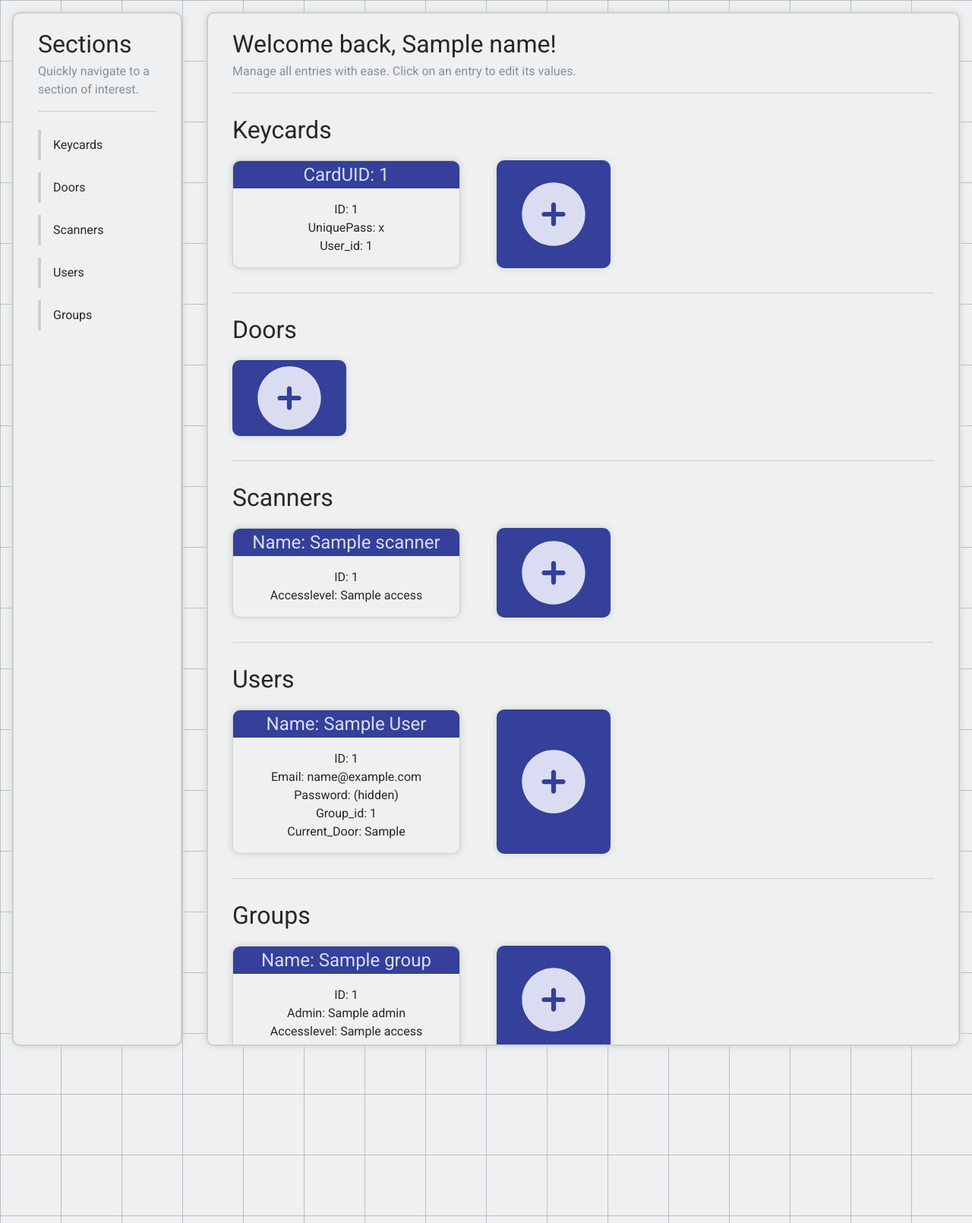
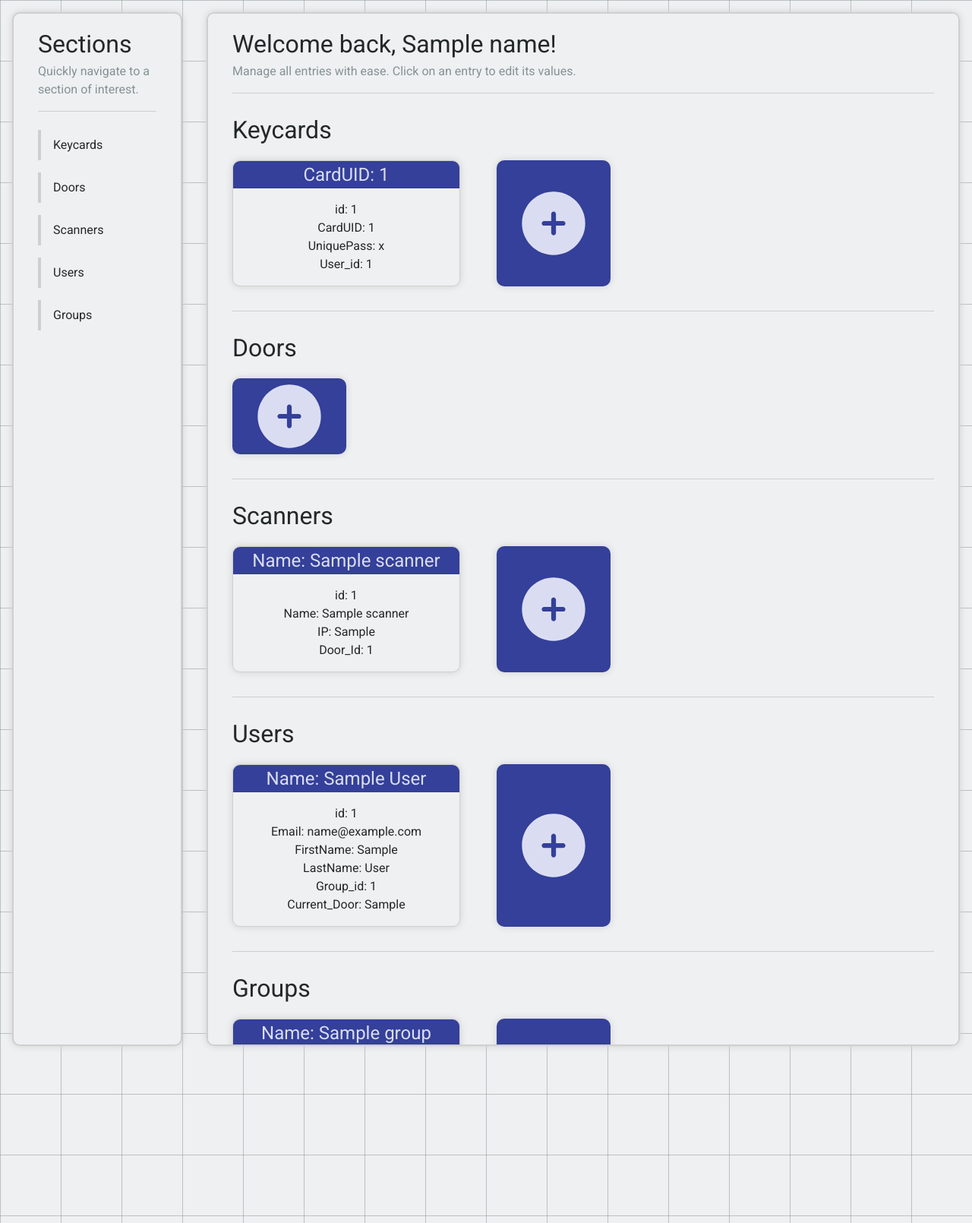
Before and after one commit to Viovyx/Gitok-Flask-Website-STEM-Project, a Python web app: template templates/home.html in a window 1280 px wide. Shown: the part 24-1634 px from the top of the page at 76% size. Run offline with Jinja, Linux system fonts and the light colour scheme; the template is opened without the code that fills it: most values are stand-ins (such as "Sample title", 1, 10 or a date in 2020).

Commit message:
changed shown info per item

```diff
--- a/templates/home.html
+++ b/templates/home.html
@@ -56,9 +56,10 @@
                     >
                         <h3 id="name">CardUID: {{ keycard.CardUID }}</h3>
                         <ul>
-                            <li id="id">ID: {{ keycard.id }}</li>
-                            <li id="pass">UniquePass: {{ keycard.UniquePass }}</li>
-                            <li id="user">User_id: {{ keycard.User_id }}</li>
+                            <li id="id">id: {{ keycard.id }}</li>
+                            <li id="CardUID">CardUID: {{ keycard.CardUID }}</li>
+                            <li id="UniquePass">UniquePass: {{ keycard.UniquePass }}</li>
+                            <li id="User_id">User_id: {{ keycard.User_id }}</li>
                         </ul>
                     </div>
                     {% endfor %}
@@ -101,8 +102,11 @@
                         >
                             <h3 id="name">Name: {{ door.Name }}</h3>
                             <ul>
-                                <li id="id">ID: {{ door.id }}</li>
-                                <li id="access">Accesslevel: {{ door.Access }}</li>
+                                <li id="id">id: {{ door.id }}</li>
+                                <li id="Name">Name: {{ door.Name }}</li>
+                                <li id="Access">Access: {{ door.Access }}</li>
+                                <li id="IP">IP: {{ door.IP }}</li>
+                                <li id="Status">Status: {{ door.Status }}</li>
                             </ul>
                         </div>
                     {% endfor %}
@@ -143,8 +147,10 @@
                         >
                             <h3 id="name">Name: {{ scanner.Name }}</h3>
                             <ul>
-                                <li id="id">ID: {{ scanner.id }}</li>
-                                <li id="access">Accesslevel: {{ scanner.Access }}</li>
+                                <li id="id">id: {{ scanner.id }}</li>
+                                <li id="Name">Name: {{ scanner.Name }}</li>
+                                <li id="IP">IP: {{ scanner.IP }}</li>
+                                <li id="Door_Id">Door_Id: {{ scanner.Door_Id }}</li>
                             </ul>
                         </div>
                     {% endfor %}
@@ -185,10 +191,11 @@
                     >
                         <h3 id="name">Name: {{ user.FirstName }} {{ user.LastName }}</h3>
                         <ul>
-                            <li id="id">ID: {{ user.id }}</li>
-                            <li id="email">Email: {{ user.Email }}</li>
-                            <li id="pass">Password: (hidden)</li>
-                            <li id="group">Group_id: {{ user.Group_id }}</li>
+                            <li id="id">id: {{ user.id }}</li>
+                            <li id="Email">Email: {{ user.Email }}</li>
+                            <li id="FirstName">FirstName: {{ user.FirstName }}</li>
+                            <li id="LastName">LastName: {{ user.LastName }}</li>
+                            <li id="Group_id">Group_id: {{ user.Group_id }}</li>
                             <li id="door">Current_Door: {{ user.Current_Door }}</li>
                         </ul>
                     </div>
@@ -230,9 +237,10 @@
                     >
                         <h3 id="name">Name: {{ group.Groupname }}</h3>
                         <ul>
-                            <li id="id">ID: {{ group.id }}</li>
-                            <li id="admin">Admin: {{ group.Admin }}</li>
-                            <li id="access">Accesslevel: {{ group.Access }}</li>
+                            <li id="id">id: {{ group.id }}</li>
+                            <li id="Groupname">Groupname: {{ group.Groupname }}</li>
+                            <li id="Admin">Admin: {{ group.Admin }}</li>
+                            <li id="Access">Access: {{ group.Access }}</li>
                         </ul>
                     </div>
                     {% endfor %}
```
